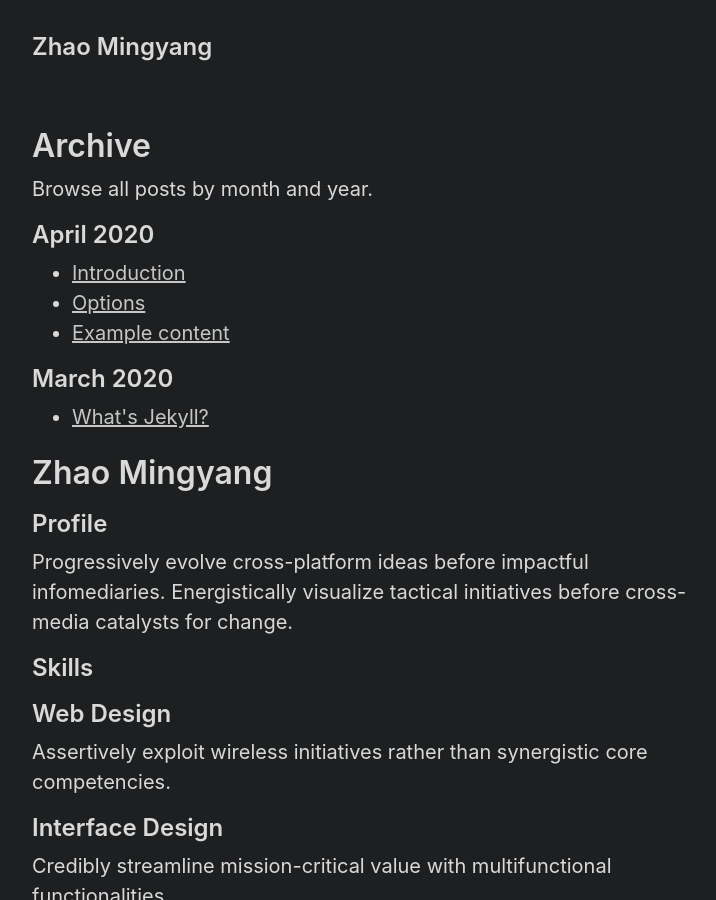
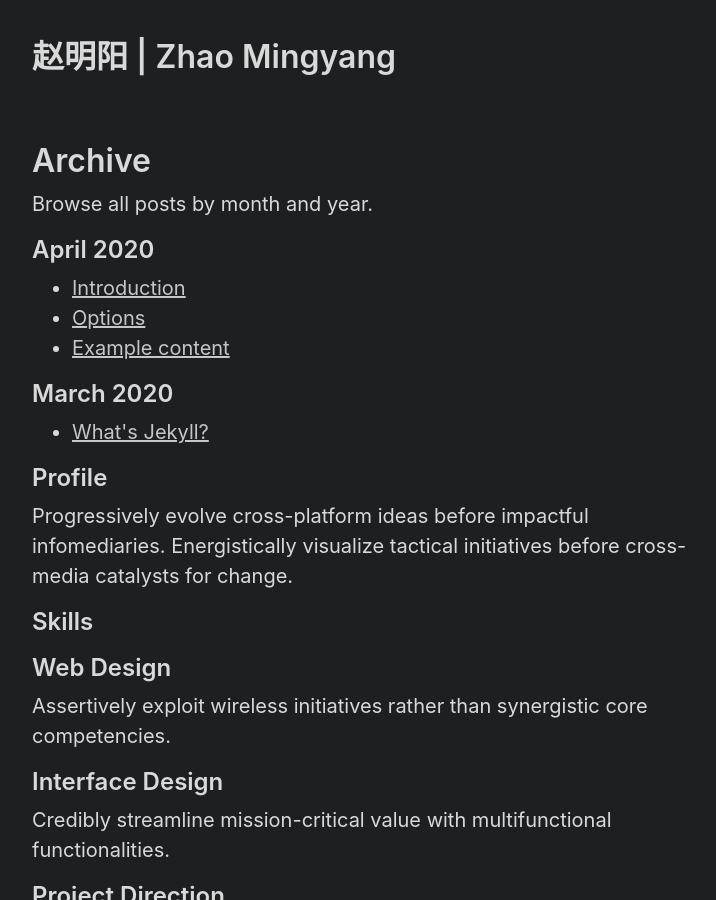
Before and after one commit to Zhao-Mingyang/zhao-mingyang.github.io, a Jekyll site: the page built from archive.md, in a window 1280 px wide and 900 px high. Shown: the whole window, without its empty margins (272-988 px from the left). Built offline with Jekyll 4.4.1, drawn with Linux system fonts in a browser that asks for light colours.

Commit message:
Update default.html

```diff
--- a/_layouts/default.html
+++ b/_layouts/default.html
@@ -5,9 +5,9 @@
   <body>
     <div class="container content">
       <header class="masthead">
-        <h2 class="masthead-title">
-          <a href="{{ site.baseurl }}/" title="Home">Zhao Mingyang</a>
-        </h2>
+        <h1 class="masthead-title">
+          <a href="{{ site.baseurl }}/" title="Home">赵明阳 | Zhao Mingyang</a>
+        </h1>
       </header>
 
       <main>
@@ -18,22 +18,6 @@
 
 <div id="doc2" class="yui-t7">
 	<div id="inner">
-
-		<div id="hd">
-			<div class="yui-gc">
-				<div class="yui-u first">
-					<h1>Zhao Mingyang</h1>
-				</div>
-
-				<div class="yui-u">
-					<div class="contact-info">
-
-
-					</div><!--// .contact-info -->
-				</div>
-			</div><!--// .yui-gc -->
-		</div><!--// hd -->
-
 		<div id="bd">
 			<div id="yui-main">
 				<div class="yui-b">
```
